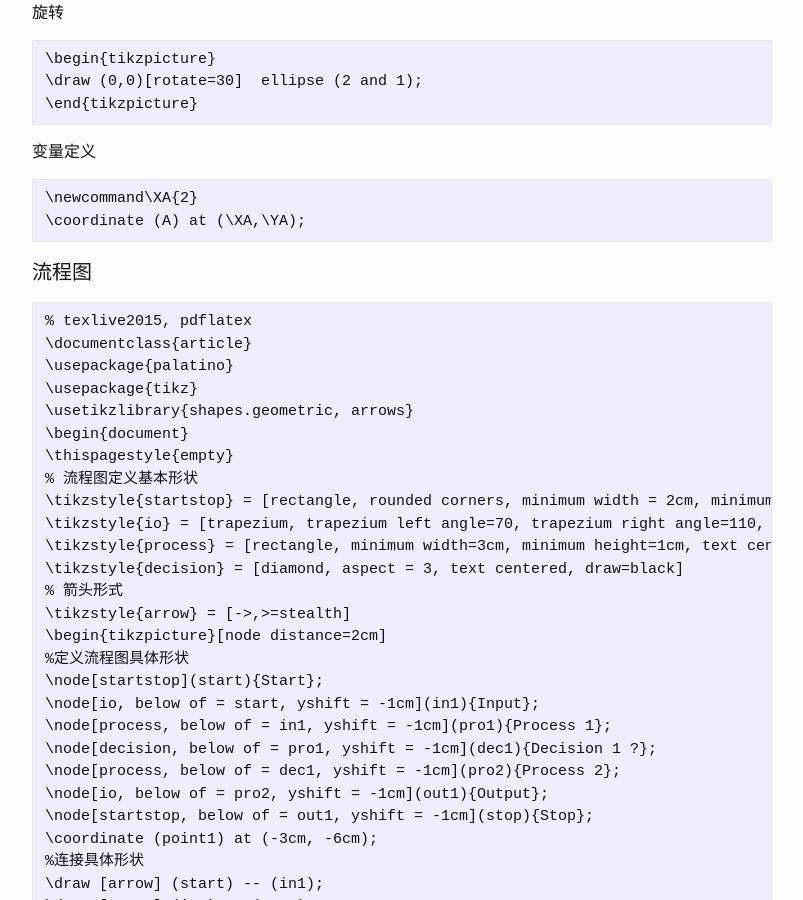
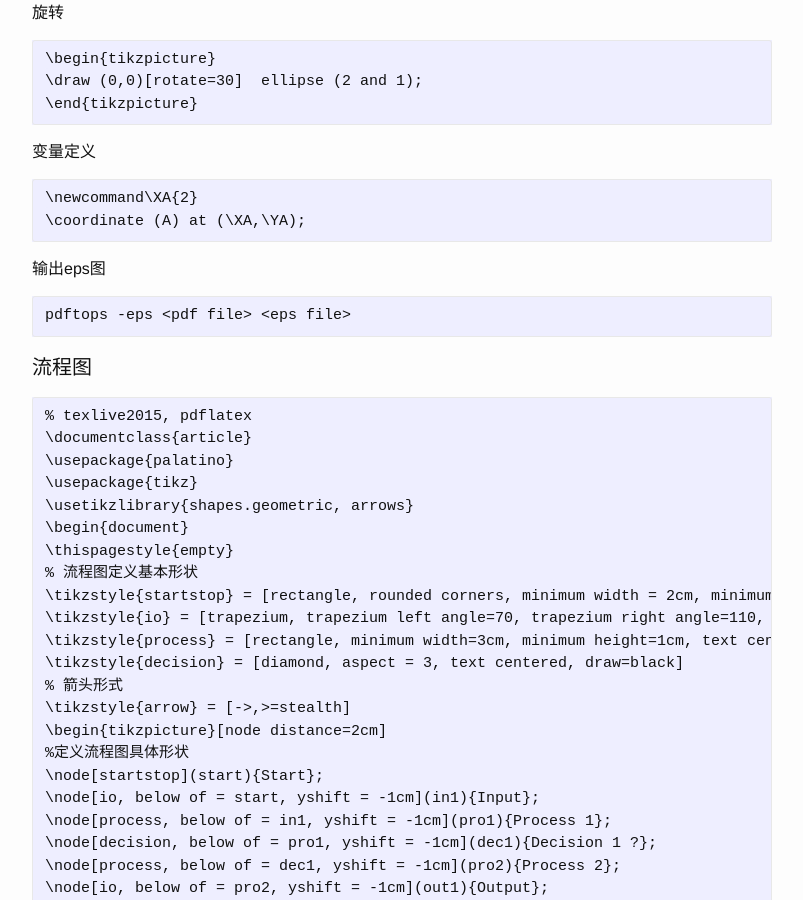
Before and after one commit to josephstalin117/josephstalin117.github.io, a Jekyll site: the page built from _posts/2019-4-2-TikZ.markdown, in a window 1280 px wide and 900 px high, scrolled down 711 px. Shown: the whole window, without its empty margins (238-1041 px from the left). Built offline with Jekyll 4.4.1, drawn with Linux system fonts in a browser that asks for light colours.

Commit message:
add pdftops

````diff
--- a/_posts/2019-4-2-TikZ.markdown
+++ b/_posts/2019-4-2-TikZ.markdown
@@ -40,6 +40,11 @@ xshift ，x坐标轴平移。 yshift ，y坐标轴平移。 rotate ，旋转 。
 ```
 \newcommand\XA{2}
 \coordinate (A) at (\XA,\YA);
+```
+
+输出eps图
+```
+pdftops -eps <pdf file> <eps file>
 ```
 
 
````
